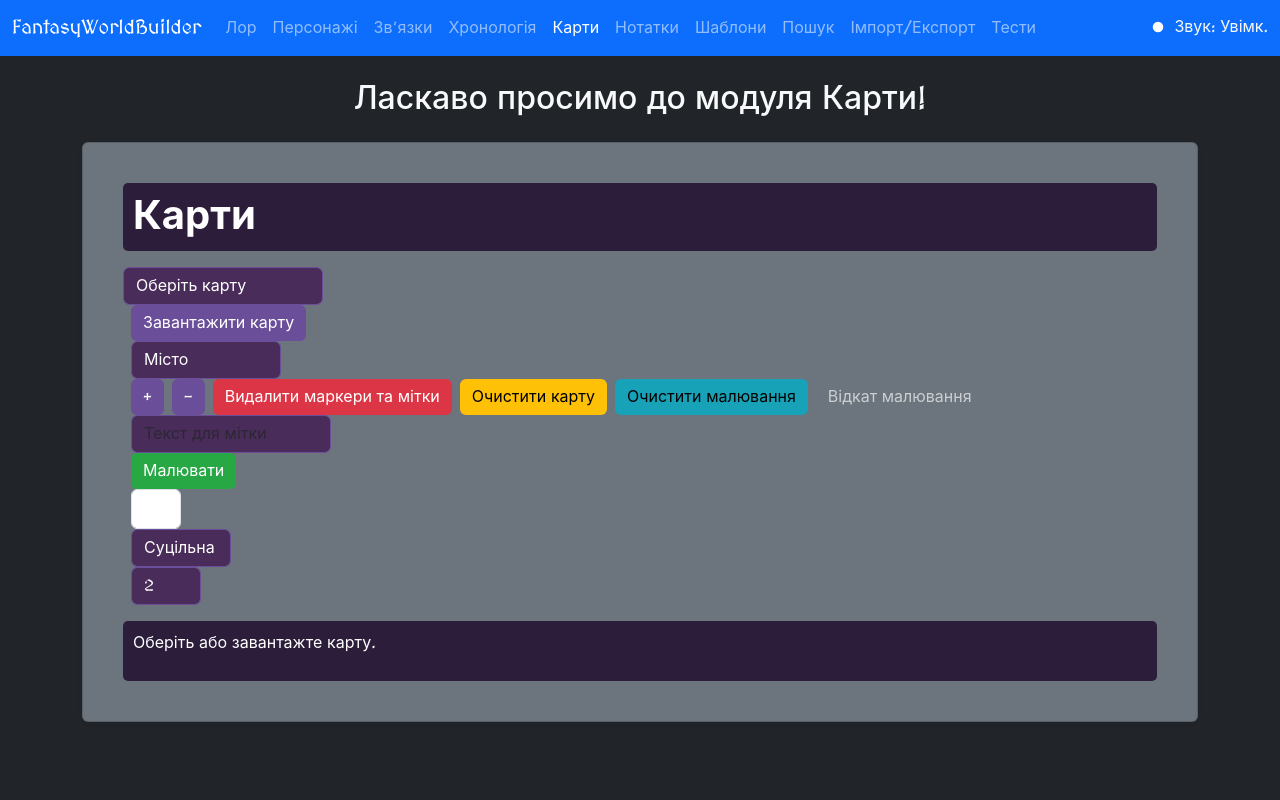
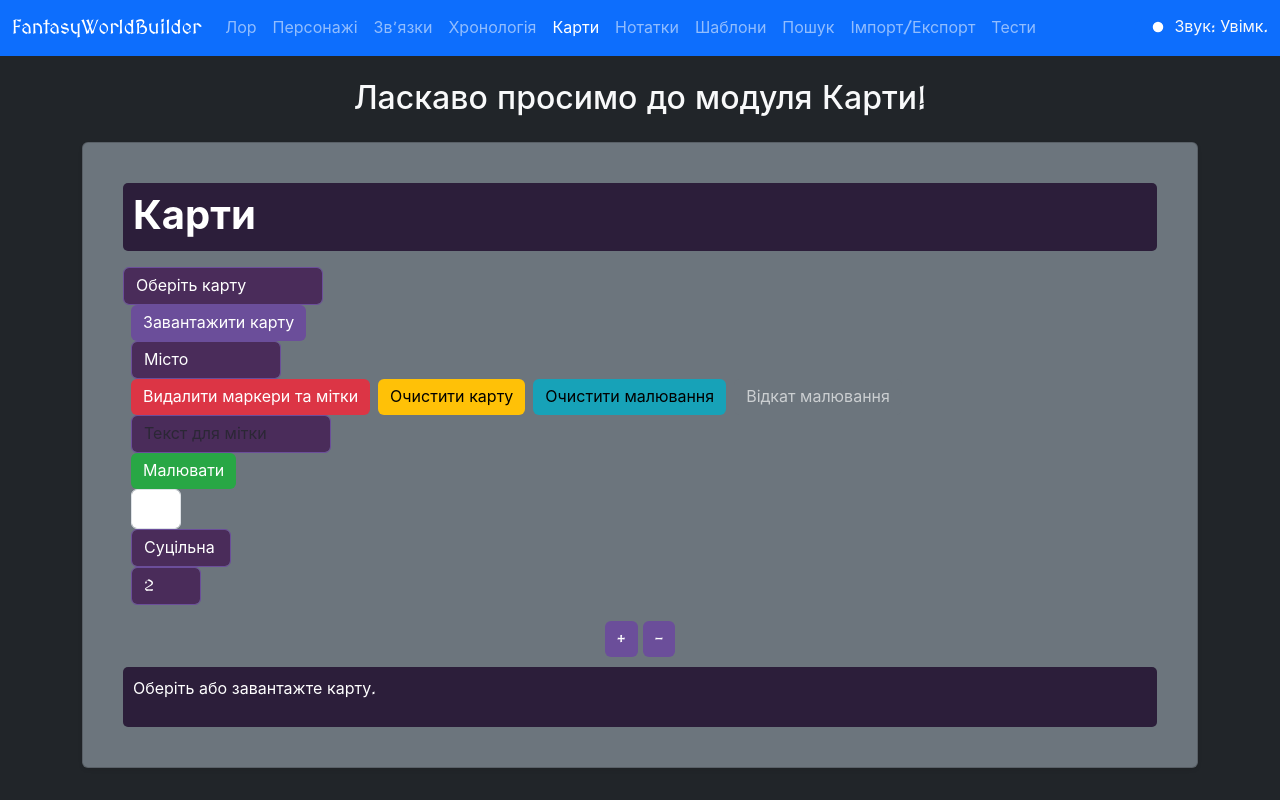
Before and after one commit to hkapets/FantasyWorldBuilder, a React (Vite) app: page / in a window 1280 px wide. Both pictures are taken after a click on the button "Карти". Built offline with nearby package versions, Linux system fonts and the light colour scheme.

Commit message:
карти нов1

```diff
--- a/src/components/MapModule/MapModule.tsx
+++ b/src/components/MapModule/MapModule.tsx
@@ -16,7 +16,7 @@ interface Marker {
   y: number;
   type: string;
   customName?: string;
-  labelText?: string; // Додано поле для тексту мітки
+  labelText?: string;
 }
 
 interface Drawing {
@@ -344,22 +344,6 @@ const MapModule = () => {
             />
           )}
           <Button
-            variant="secondary"
-            onClick={() => handleZoom(true)}
-            className="ms-2"
-            style={{ backgroundColor: "#6b4e9a", border: "none" }}
-          >
-            +
-          </Button>
-          <Button
-            variant="secondary"
-            onClick={() => handleZoom(false)}
-            className="ms-2"
-            style={{ backgroundColor: "#6b4e9a", border: "none" }}
-          >
-            -
-          </Button>
-          <Button
             variant="danger"
             onClick={handleDeleteAllMarkers}
             className="ms-2"
@@ -470,6 +454,32 @@ const MapModule = () => {
       </div>
       <div
         style={{
+          marginBottom: "10px",
+          display: "flex",
+          justifyContent: "center",
+        }}
+      >
+        <Button
+          variant="secondary"
+          onClick={() => handleZoom(true)}
+          style={{
+            backgroundColor: "#6b4e9a",
+            border: "none",
+            marginRight: "5px",
+          }}
+        >
+          +
+        </Button>
+        <Button
+          variant="secondary"
+          onClick={() => handleZoom(false)}
+          style={{ backgroundColor: "#6b4e9a", border: "none" }}
+        >
+          -
+        </Button>
+      </div>
+      <div
+        style={{
           maxWidth: "100%",
           overflowX: "auto",
           backgroundColor: "#2c1e3a",
@@ -479,6 +489,12 @@ const MapModule = () => {
         }}
       >
         {selectedMap ? (
+          <div
+            style={{
+              position: "relative",
+              display: "inline-block",
+            }}
+          >
             <div
               ref={mapRef}
               onClick={handleAddMarker}
@@ -625,6 +641,7 @@ const MapModule = () => {
                 )}
               </svg>
             </div>
+          </div>
         ) : (
           <p className="text-white">Оберіть або завантажте карту.</p>
         )}
```
Lines whose indentation alone changed are shown as unchanged.
